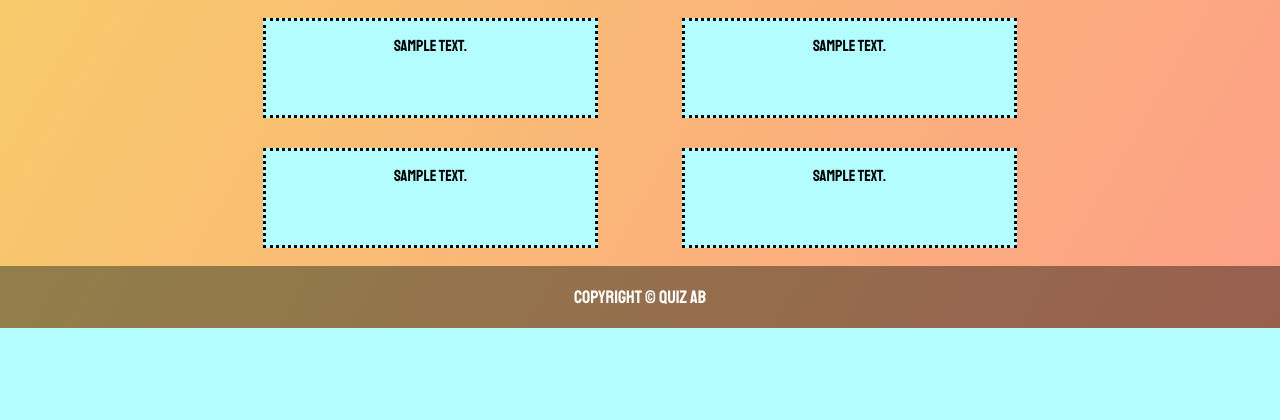
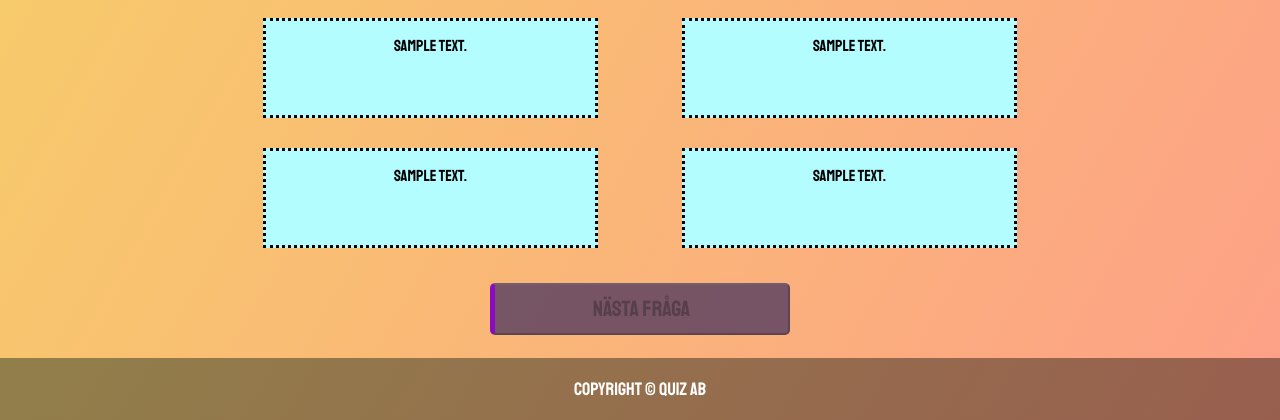
Before and after one commit to PhilipRautiainen1/Projekt-i-Webbramverk, a Flask app: template view/templates/game.html in a window 1280 px wide. Shown: the part 546-966 px from the top of the page. Before the commit the page ends 874 px from the top, so only its background shows below. Run offline with Flask 2, Linux system fonts and the light colour scheme; the template is opened without the code that fills it: most values are stand-ins (such as "Sample title", 1, 10 or a date in 2020); some web fonts are replaced.

Commit message:
Button for next question

```diff
--- a/view/static/css/game.css
+++ b/view/static/css/game.css
@@ -87,6 +87,16 @@
 
 }
 
-button {
-    background-color: saddlebrown;
+#next-question {
+    width: 300px;
+    background: rgba(85, 60, 96, 0.8);
+    border-left: 5px solid #890bc4;
+    border-radius: 5px;
+    display: block;
+    margin: 20px auto;
+    padding: 10px;
+    font-family: 'Staatliches', cursive;
+    font-size: 22px;
+    text-align: center;
+    cursor: pointer;
 }
--- a/view/static/js/game.js
+++ b/view/static/js/game.js
@@ -15,6 +15,7 @@ function reply(id){
             else {
                 $('#'+id).css('border', '3px solid red');
             }
+            $('#next-question').html()
     }});
 }
 
--- a/view/templates/game.html
+++ b/view/templates/game.html
@@ -14,5 +14,6 @@
                 <div id="answer4" onclick="reply(this.id)">{{ a4['answer'] }}</div>
             </div>
         </div>
+        <button id="next-question" disabled>Nästa fråga</button>
     </div>
 {% endblock %}
```
